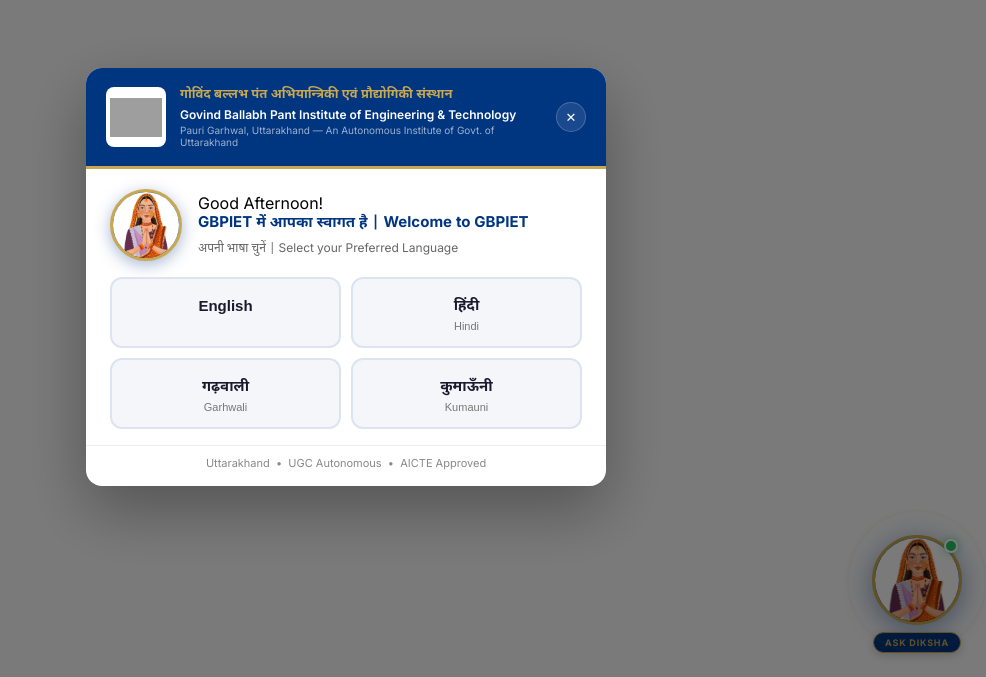
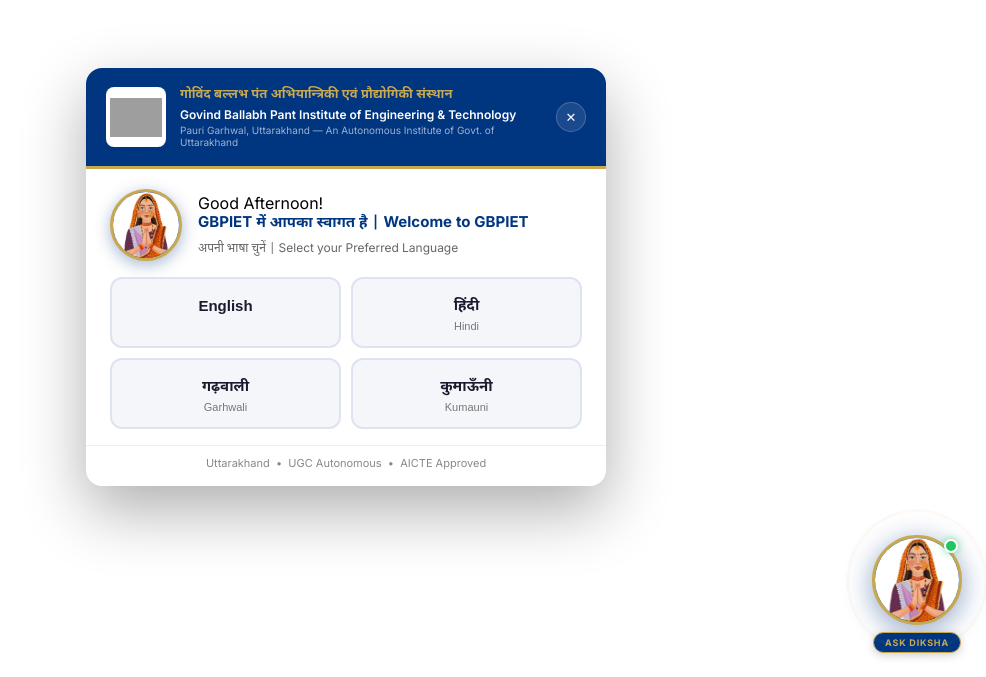
Before and after one commit to phartyaldiksha05-ux/Multilingual-college-chatbot, a React (Create React App) app in the folder frontend/diksha-chat/: page / in a window 1280 px wide. Shown: the part 123-800 px from the top of the page, without its empty margins (294-1280 px from the left). Built offline with nearby package versions, Linux system fonts and the light colour scheme; grey boxes are pictures that could not be loaded.

Commit message:
Update App.css

```diff
--- a/frontend/diksha-chat/src/App.css
+++ b/frontend/diksha-chat/src/App.css
@@ -100,15 +100,21 @@
 }
 
 /* ══ POPUP OVERLAY ══ */
-.popup-overlay {
+/* BACKGROUND blur se transparent karne ke liye */
+
+.popup-overlay{
     position: fixed;
     inset: 0;
-  background: rgba(0,0,0,0.52);
+
+    /* REMOVE blur dark background */
+    background: transparent !important;
+    backdrop-filter: none !important;
+    -webkit-backdrop-filter: none !important;
+
     display: flex;
     align-items: center;
     justify-content: center;
     z-index: 10000;
-  backdrop-filter:none;
 }
 
 .popup-box {
```
Lines whose indentation alone changed are shown as unchanged.
